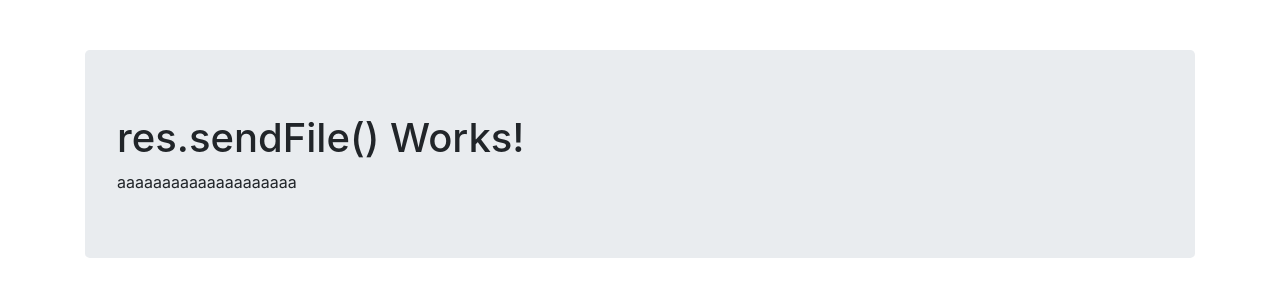
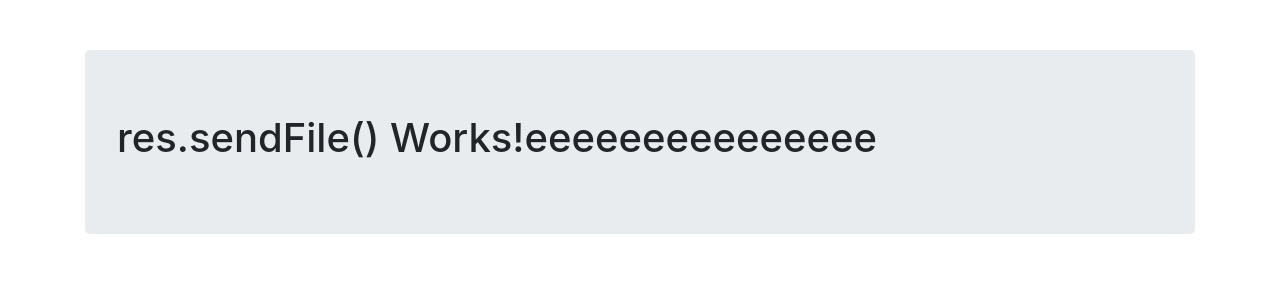
Before and after one commit to numero012345678/crud_node, a website: page index.html in a window 1280 px wide. Drawn offline with nearby package versions, Linux system fonts and the light colour scheme.

Commit message:
index.html

```diff
--- a/index.html
+++ b/index.html
@@ -12,7 +12,7 @@
 
   <div class="container">
     <div class="jumbotron">
-      <h1>res.sendFile() Works!</h1>aaaaaaaaaaaaaaaaaaaa
+      <h1>res.sendFile() Works!eeeeeeeeeeeeeee</h1>
     </div>
   </div>
 
```
